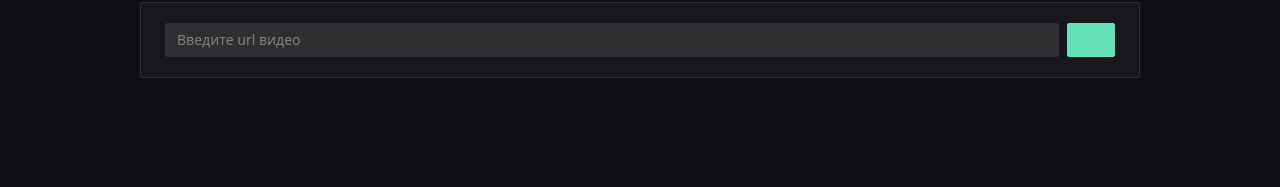
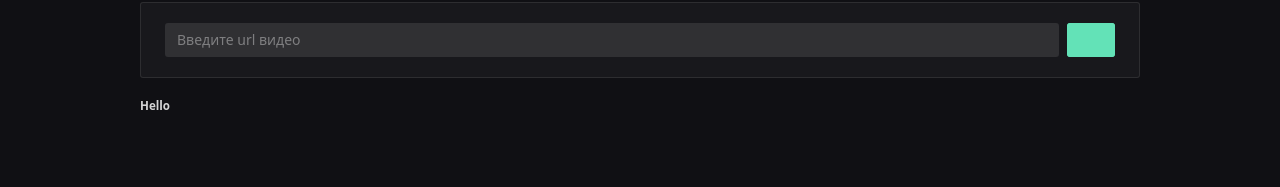
Before and after one commit to Gasprinskiy/youtube-download, a Vue app in the folder client/: page / in a window 1280 px wide. Shown: the part 93-280 px from the top of the page. Built offline with nearby package versions, Linux system fonts and the light colour scheme; no server answers; some icons are missing.

Commit message:
ci: deploy test

```diff
--- a/client/src/App.vue
+++ b/client/src/App.vue
@@ -6,5 +6,6 @@ import Home from './views/Home.vue';
 <template>
   <DefaultTemplate>
     <Home />
+    <h5>Hello</h5>
   </DefaultTemplate>
 </template>
```
Also changed, not shown: 1 other file (tests, documents, lock files or other folders).
